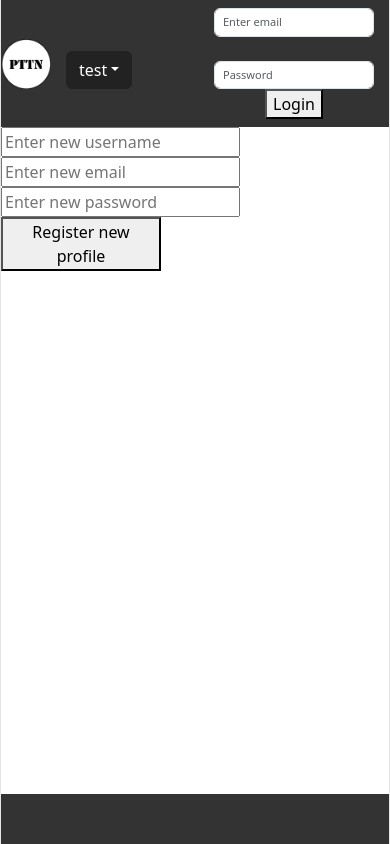
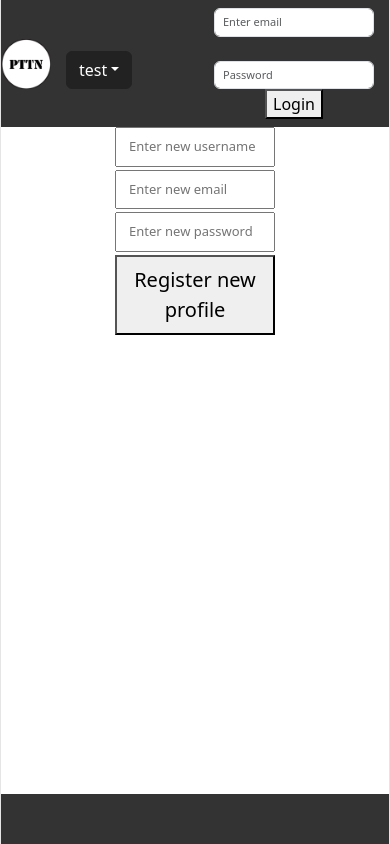
Before and after one commit to niklassaari/tvt25kmo-webohjsovellusprojekti-ryhma15, a React (Vite) app in the folder frontend/: page /register in a window 390 px wide. Built offline with nearby package versions, Linux system fonts and the light colour scheme; no server answers.

Commit message:
responsiivisuus

```diff
--- a/frontend/src/components/moviedata.css
+++ b/frontend/src/components/moviedata.css
@@ -9,13 +9,7 @@
     box-sizing: border-box;
 }
 
-@media (max-width: 768px) {
-    .movie {
-        height: auto;
-        min-height: 100px;
-        flex-direction: column;
-    }
-}
+
 
 .movie-list {
     display: flex;
@@ -306,6 +300,11 @@
         flex-grow: 1;
         height: auto;
     }
+    .movie {
+        height: auto;
+        min-height: 100px;
+        flex-direction: column;
+    }
 }
 
 .review-star {
@@ -315,59 +314,83 @@
 }
 
 @media(max-width: 500px) {
-    .OnTheaters {
+    .OnTheaters,
+    .TopRatedMovies,
+    .TopRatedShows {
         margin-top: 5px !important;
     }
 
-    .OnTheaters .movie {
+    .OnTheaters .movie,
+    .TopRatedMovies .movie,
+    .TopRatedShows .movie {
         width: 170px !important;
         min-width: 140px !important;
         min-height: 250px !important;
     }
 
-    .OnTheaters .movie-poster {
+    .OnTheaters .movie-poster,
+    .TopRatedMovies .movie-poster,
+    .TopRatedShows .movie-poster {
         height: 120px !important;
     }
 
-    .OnTheaters .movie-card .movie-modal-button {
+    .OnTheaters .movie-card .movie-modal-button,
+    .TopRatedMovies .movie-card .movie-modal-button,
+    .TopRatedShows .movie-card .movie-modal-button {
         font-size: 17px !important;
     }
 
-    .OnTheaters .movie-info p {
+    .OnTheaters .movie-info p,
+    .TopRatedMovies .movie-info p,
+    .TopRatedShows .movie-info p {
         font-size: 15px !important;
         line-height: 1.2 !important;
     }
 
-    .OnTheaters .movie-card {
+    .OnTheaters .movie-card,
+    .TopRatedMovies .movie-card,
+    .TopRatedShows .movie-card {
         padding: 5px !important;
     }
 }
 
 @media(max-width: 400px) {
-    .OnTheaters {
+    .OnTheaters,
+    .TopRatedMovies,
+    .TopRatedShows {
         margin-top: 5px !important;
     }
 
-    .OnTheaters .movie {
+    .OnTheaters .movie,
+    .TopRatedMovies .movie,
+    .TopRatedShows .movie {
         width: 140px !important;
         min-width: 140px !important;
         min-height: 220px !important;
     }
 
-    .OnTheaters .movie-poster {
+    .OnTheaters .movie-poster,
+    .TopRatedMovies .movie-poster,
+    .TopRatedShows .movie-poster {
         height: 110px !important;
     }
 
-    .OnTheaters .movie-card .movie-modal-button {
+    .OnTheaters .movie-card .movie-modal-button,
+    .TopRatedMovies .movie-card .movie-modal-button,
+    .TopRatedShows .movie-card .movie-modal-button {
         font-size: 15px !important;
     }
 
-    .OnTheaters .movie-info p {
+    .OnTheaters .movie-info p,
+    .TopRatedMovies .movie-info p,
+    .TopRatedShows .movie-info p {
         font-size: 13px !important;
         line-height: 1.2 !important;
     }
 
-    .OnTheaters .movie-card {
+    .OnTheaters .movie-card,
+    .TopRatedMovies .movie-card,
+    .TopRatedShows .movie-card {
         padding: 5px !important;
     }
 }
--- a/frontend/src/components/movies.css
+++ b/frontend/src/components/movies.css
@@ -11,12 +11,19 @@
 #search-input {
   width: 300px;
   text-align: left;
+  height: 50px;
 }
 
 #search-form select,
-#search-form input[type="number"],
+#search-form input[type="number"]
+{
+  height: 50px;
+}
+
+
 #search-form button {
-  height: 38px;
+  height: 50px;
+  width: 100px;
 }
 
 #search-form input[type="number"] {
@@ -33,3 +40,49 @@
 .movie-list .movie-card {
   width: 100%;
 }
+
+
+
+@media (max-width: 480px) {
+
+#search-form {
+  display: flex;
+    flex-wrap: wrap;
+    justify-content: space-between;
+    gap: 8px 6px;
+    width: calc(100% - 10px) !important;
+    max-width: 100% !important;
+    padding: 0 3px !important;
+    box-sizing: border-box;
+  }
+
+  #search-input, #search-form select, #search-form input[type="number"] {
+    width: calc(50% - 4px) !important;
+    height: 42px;
+    font-size: 12px;
+    padding: 4px 6px;
+    box-sizing: border-box;
+  }
+
+
+  #search-form button {
+    width: 100%;
+    height: 44px;
+    font-size: 14px;
+    margin-top: 4px;
+    box-sizing: border-box;
+  }
+
+
+  .movie-list {
+    align-items: center;
+    padding: 0 10px;
+    box-sizing: border-box;
+  }
+
+  .movie-list .movie-card {
+    width: 100%;
+    margin-bottom: 10px;
+  }
+
+}
--- a/frontend/src/pages/groups.jsx
+++ b/frontend/src/pages/groups.jsx
@@ -1,4 +1,5 @@
 import React,{useState, useEffect} from 'react';
+import './groups.css';
 
 const Groups = () => {
   const [groups, setGroups] = useState([]);
--- /dev/null
+++ b/frontend/src/pages/register.css
@@ -0,0 +1,76 @@
+.register-form {
+  display: flex;
+  flex-direction: column;
+  align-items: center;
+  width: 100%;
+  height: auto;
+}
+
+.register-form .form-group {
+  width: 100%;
+  max-width: 320px; /* Säiliön leveys */
+  display: flex;
+  justify-content: center;
+  margin-bottom: 2px; /* Hyvin pieni rako kenttien välillä */
+}
+
+.register-form .userinput,
+.register-form .emailinput,
+.register-form .passwordinput {
+  width: 100%;
+  max-width: 320px;
+  padding: 8px 12px;
+  font-size: 20px;
+  box-sizing: border-box;
+}
+
+
+.register-form .register-submit {
+  width: 100%;
+  max-width: 320px;
+  padding: 8px 12px;
+  font-size: 20px;
+  cursor: pointer;
+}
+
+@media (max-width: 480px) {
+
+  .register-form {
+    display: flex;
+    flex-direction: column;
+    align-items: center;
+    justify-content: center;
+    width: 100%;
+    max-width: 100%;
+    margin: 0 auto;
+    padding: 0 0px;
+    padding-top: 0;
+    box-sizing: border-box;
+  }
+
+
+ .register-form .form-group {
+    width: 100%;
+    display: flex;
+    justify-content: center;
+    margin-bottom: 3px;
+  }
+
+
+  .register-form .userinput,
+  .register-form .emailinput,
+  .register-form .passwordinput {
+    width: 100%;
+    max-width: 290px;
+    box-sizing: border-box;
+    font-size: 13px;
+  }
+
+
+  .register-form .register-submit {
+    width: 100%;
+    max-width: 280px;
+    cursor: pointer;
+  }
+
+}
--- a/frontend/src/pages/register.jsx
+++ b/frontend/src/pages/register.jsx
@@ -1,3 +1,4 @@
+import './register.css';
 import { useState } from "react";
 import { useAuth } from "../context/authContext";
 
@@ -55,7 +56,7 @@ const Register = () => {
   }
 
   return (
-    <form onSubmit={handleSubmit}>
+    <form className="register-form"onSubmit={handleSubmit}>
 
       <div className="form-group">
         <input
--- a/frontend/vite.config.js
+++ b/frontend/vite.config.js
@@ -9,21 +9,13 @@ export default defineConfig({
     proxy: {
       '/api': {
 //MUUTA IP:ksi kun alat testailemaan
-<<<<<<< HEAD
-       target: process.env.VITE_BACKEND_URL || 'http://128.214.255.200:3001',
-
-        // tämä vm
-       // target: process.env.VITE_BACKEND_URL || 'http://backend:3001',
-        changeOrigin: true,
-=======
       //target: process.env.VITE_BACKEND_URL || 'http://128.214.255.200:3001',
 
         // tämä vm
-      //target: process.env.VITE_BACKEND_URL || 'http://localhost:3001',
-      target: process.env.VITE_BACKEND_URL || 'http://backend:3001',
+      target: process.env.VITE_BACKEND_URL || 'http://localhost:3001',
+      //target: process.env.VITE_BACKEND_URL || 'http://backend:3001',
 
       changeOrigin: true,
->>>>>>> main
       },
     },
   },
```
Also changed, not shown: frontend/src/pages/movies.css (deleted, +0 -20 lines), frontend/src/pages/groups.css (added).
